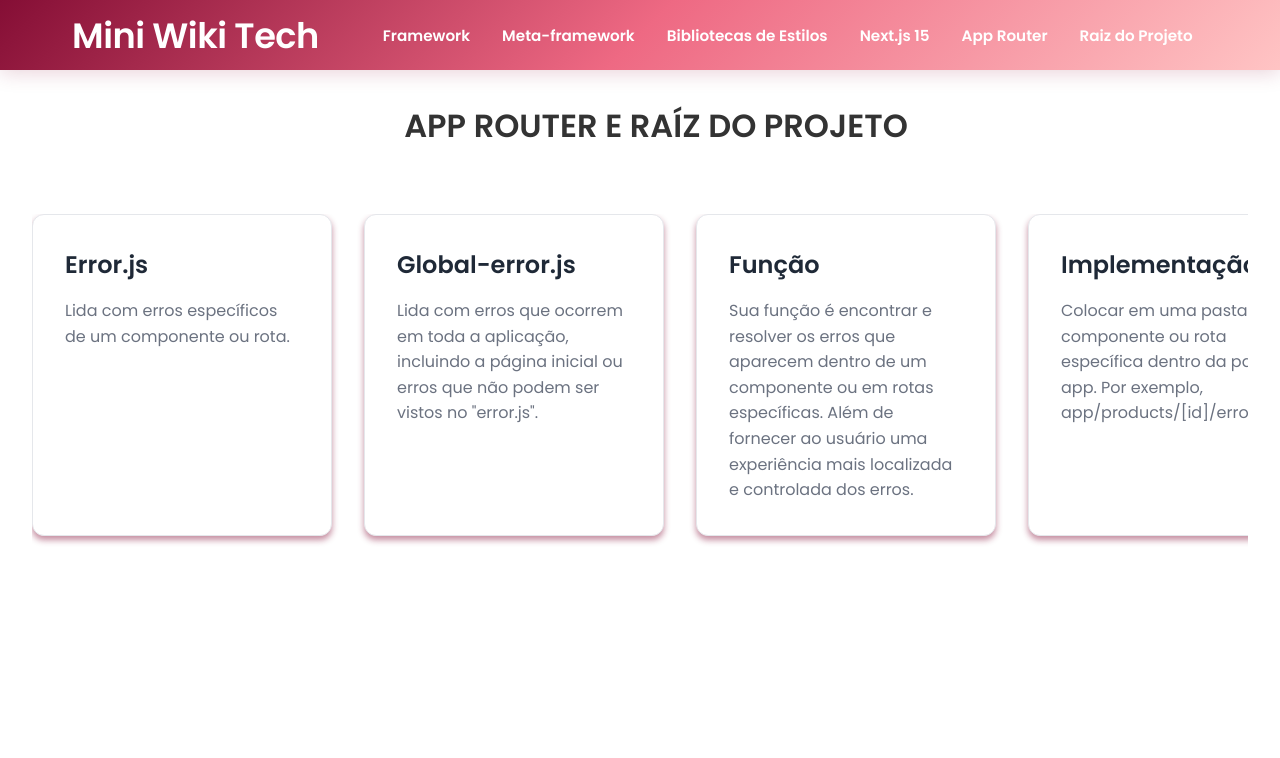
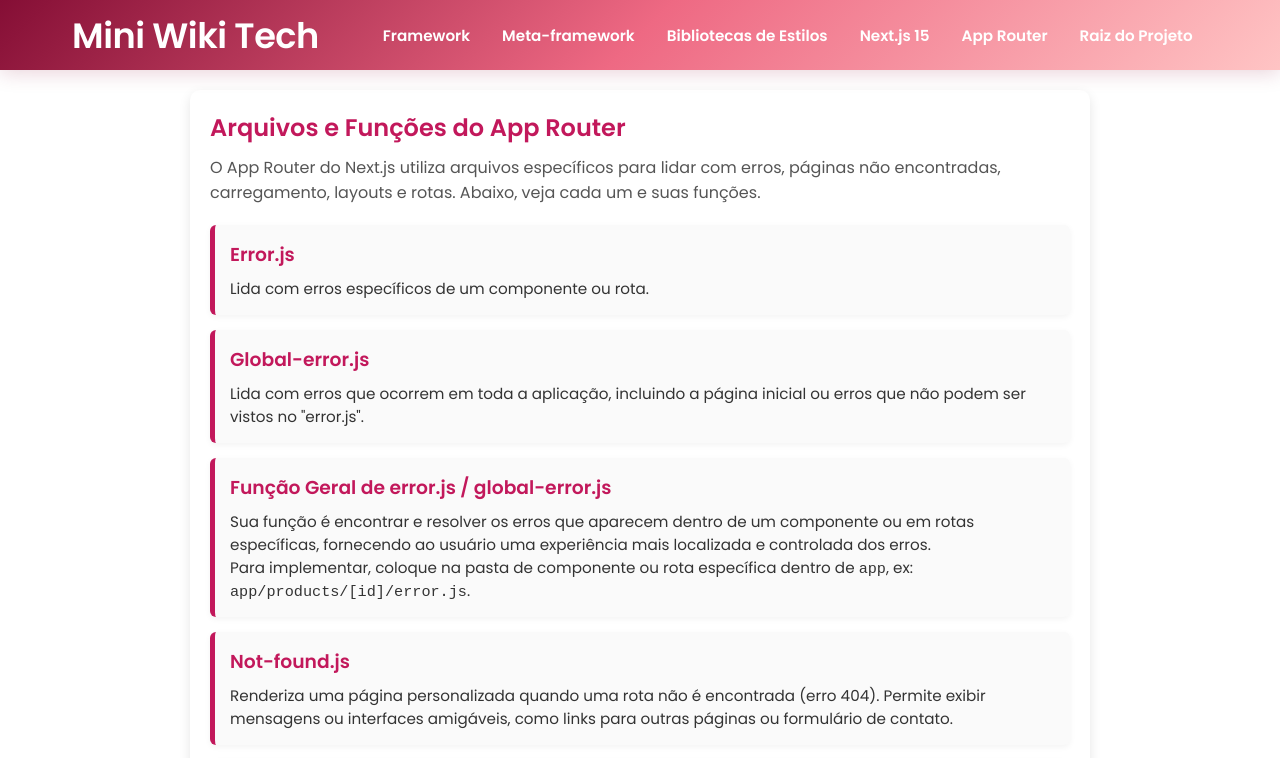
Before and after one commit to gihcaron/ATV04-Front, a Next.js app: page /routes/AppRouter in a window 1280 px wide. Shown: the top 758 px of the page. Built offline with nearby package versions, Linux system fonts and the light colour scheme.

Commit message:
feat: finished

```diff
--- a/src/app/routes/AppRouter/approuter.jsx
+++ b/src/app/routes/AppRouter/approuter.jsx
@@ -3,40 +3,56 @@
 
 export default function AppRouter() {
     return (
-        <>
-            <div>
-                <h1 className={styles.title}>APP ROUTER E RAÍZ DO PROJETO</h1>
-            </div>
+        <div>
             <div className={styles.container}>
-                <div className={styles.carousel}>
-                    <div className={styles.cardsWrapper}>
-                        <div className={styles.card}>
-                            <h1 className={styles.cardTitle}>Error.js</h1>
-                            <p className={styles.cardParagraph}>
-                                Lida com erros específicos de um componente ou rota.
-                            </p>
-                        </div>
-                        <div className={styles.card}>
-                            <h1 className={styles.cardTitle}>Global-error.js</h1>
-                            <p className={styles.cardParagraph}>
-                                Lida com erros que ocorrem em toda a aplicação, incluindo a página inicial ou erros que não podem ser vistos no "error.js".
-                            </p>
-                        </div>
-                        <div className={styles.card}>
-                            <h1 className={styles.cardTitle}>Função</h1>
-                            <p className={styles.cardParagraph}>
-                                Sua função é encontrar e resolver os erros que aparecem dentro de um componente ou em rotas específicas. Além de fornecer ao usuário uma experiência mais localizada e controlada dos erros.
-                            </p>
-                        </div>
-                        <div className={styles.card}>
-                            <h1 className={styles.cardTitle}>Implementação</h1>
-                            <p className={styles.cardParagraph}>
-                                Colocar em uma pasta de componente ou rota específica dentro da pasta app. Por exemplo, app/products/[id]/error.js.
-                            </p>
-                        </div>
+                <div className={styles.cardGrande}>
+                    <h2 className={styles.cardTitle}>Arquivos e Funções do App Router</h2>
+                    <p className={styles.cardParagraph}>
+                        O App Router do Next.js utiliza arquivos específicos para lidar com erros, páginas não encontradas,
+                        carregamento, layouts e rotas. Abaixo, veja cada um e suas funções.
+                    </p>
+
+                    <div className={styles.subCard}>
+                        <h3>Error.js</h3>
+                        <p>Lida com erros específicos de um componente ou rota.</p>
+                    </div>
+
+                    <div className={styles.subCard}>
+                        <h3>Global-error.js</h3>
+                        <p>Lida com erros que ocorrem em toda a aplicação, incluindo a página inicial ou erros que não podem ser vistos no "error.js".</p>
+                    </div>
+
+                    <div className={styles.subCard}>
+                        <h3>Função Geral de error.js / global-error.js</h3>
+                        <p>Sua função é encontrar e resolver os erros que aparecem dentro de um componente ou em rotas específicas, fornecendo ao usuário uma experiência mais localizada e controlada dos erros.</p>
+                        <p>Para implementar, coloque na pasta de componente ou rota específica dentro de <code>app</code>, ex: <code>app/products/[id]/error.js</code>.</p>
+                    </div>
+
+                    <div className={styles.subCard}>
+                        <h3>Not-found.js</h3>
+                        <p>Renderiza uma página personalizada quando uma rota não é encontrada (erro 404). Permite exibir mensagens ou interfaces amigáveis, como links para outras páginas ou formulário de contato.</p>
+                    </div>
+
+                    <div className={styles.subCard}>
+                        <h3>Loading.js</h3>
+                        <p>Exibe uma tela de carregamento enquanto a página ou componentes estão sendo carregados. Pode conter animações, spinners ou mensagens para melhorar a experiência do usuário.</p>
+                    </div>
+
+                    <div className={styles.subCard}>
+                        <h3>Layout.js</h3>
+                        <p>Define layouts globais ou por rota.</p>
+                        <ul>
+                            <li><b>Layout Global:</b> Definido em <code>app/layout.js</code>, usado em todas as rotas.</li>
+                            <li><b>Layout por Rota:</b> Definido em pastas específicas, ex: <code>app/dashboard/layout.js</code>, aplicando layout apenas às rotas internas.</li>
+                        </ul>
+                    </div>
+
+                    <div className={styles.subCard}>
+                        <h3>Page.js</h3>
+                        <p>Define a interface de usuário para uma rota específica. O conteúdo do <code>page.js</code> é renderizado quando o usuário acessa a rota correspondente.</p>
                     </div>
                 </div>
             </div>
-        </>
+        </div>
     )
 }
--- a/src/app/routes/AppRouter/approuter.module.css
+++ b/src/app/routes/AppRouter/approuter.module.css
@@ -1,77 +1,58 @@
-.title{
-    color: #333;
+.title {
+  text-align: center;
   font-size: 2rem;
-    font-weight: 600;
-    margin: 0;
-    padding-left: 2rem;
-    padding-top: 2rem;
-    text-align: center;
+  font-weight: bold;
+  margin-bottom: 20px;
 }
 
 .container {
-    padding: 2rem;
+  display: flex;
+  justify-content: center;
+  padding: 20px;
 }
 
-.carousel {
-    overflow-x: auto;
-    overflow-y: hidden;
-    margin-top: 2rem;
-}
-
-.cardsWrapper {
-    display: flex;
-    gap: 2rem;
-    padding-bottom: 1rem;
-    min-width: max-content;
-}
-
-.cardsContainer {
-    display: flex;
-    gap: 2rem;
-    margin-top: 2rem;
-}
-
-.card {
-    flex: 0 0 300px;
-    background: white;
-    border-radius: 12px;
-    padding: 2rem;
-    box-shadow: 0 4px 6px #850e3679;
-    border: 1px solid #e5e7eb;
-    transition: transform 0.2s, box-shadow 0.2s;
-    min-height: 200px;
-}
-
-.card:hover {
-    transform: translateY(-4px);
-    box-shadow: 0 8px 25px #850e3679;
+.cardGrande {
+  background-color: #fff;
+  border-radius: 10px;
+  box-shadow: 0px 4px 12px rgba(0,0,0,0.1);
+  padding: 20px;
+  max-width: 900px;
+  width: 100%;
 }
 
 .cardTitle {
-    color: #1f2937;
   font-size: 1.5rem;
-    font-weight: 600;
-    margin: 0 0 1rem 0;
+  color: #c2185b;
+  font-weight: bold;
+  margin-bottom: 10px;
 }
 
 .cardParagraph {
-    color: #6b7280;
   font-size: 1rem;
-    line-height: 1.6;
-    margin: 0;
+  color: #555;
+  margin-bottom: 20px;
 }
 
-@media (max-width: 768px) {
-    .cardsContainer {
-        flex-direction: column;
-        gap: 1rem;
+.subCard {
+  background-color: #fafafa;
+  border-left: 5px solid #c2185b;
+  border-radius: 6px;
+  padding: 15px;
+  margin-bottom: 15px;
+  box-shadow: 0px 2px 6px rgba(0,0,0,0.05);
 }
 
-    .card {
-        padding: 1.5rem;
+.subCard h3 {
+  color: #c2185b;
+  margin-bottom: 8px;
 }
 
-    .cardTitle {
-        font-size: 1.25rem;
+.subCard p,
+.subCard ul {
+  font-size: 0.95rem;
+  color: #333;
 }
+
+.subCard ul {
+  padding-left: 20px;
 }
```
Also changed, not shown: src/app/componentes/Card.jsx (+7 -1 lines). Lines whose indentation alone changed are shown as unchanged.
